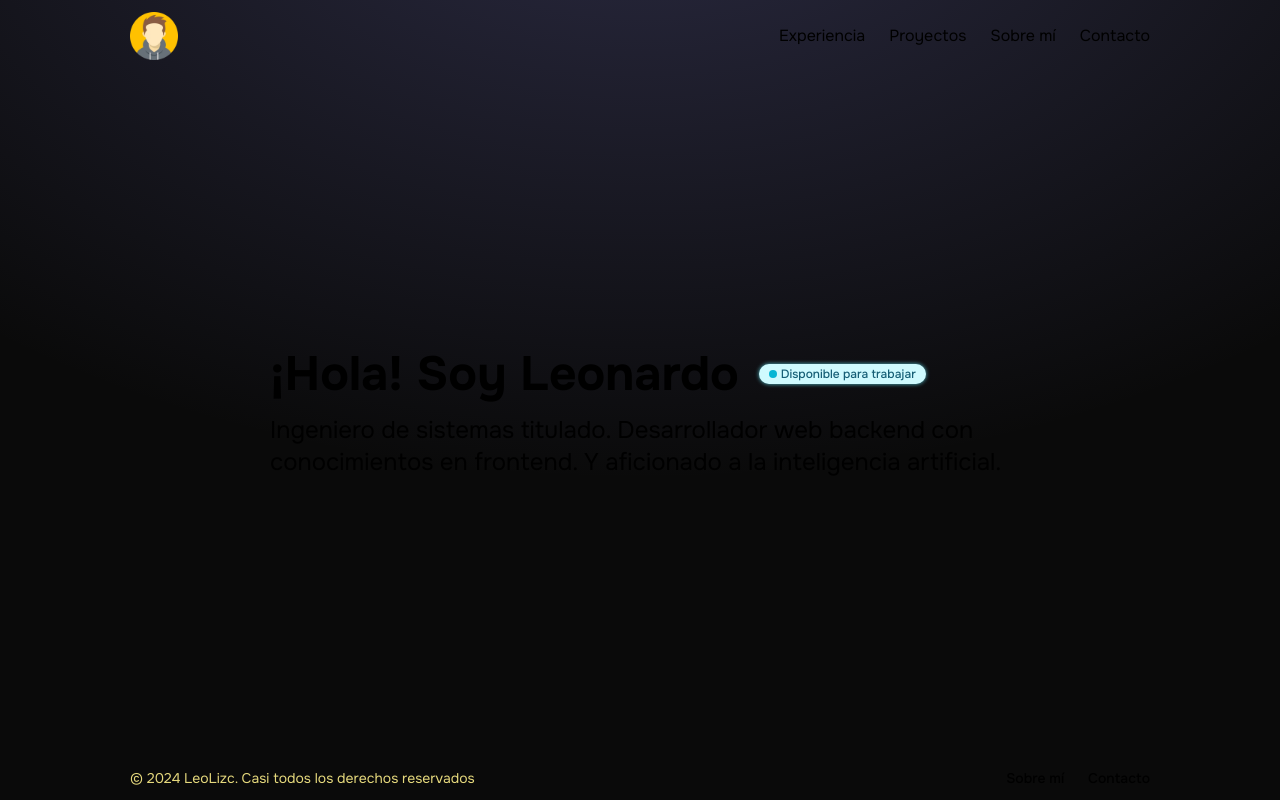
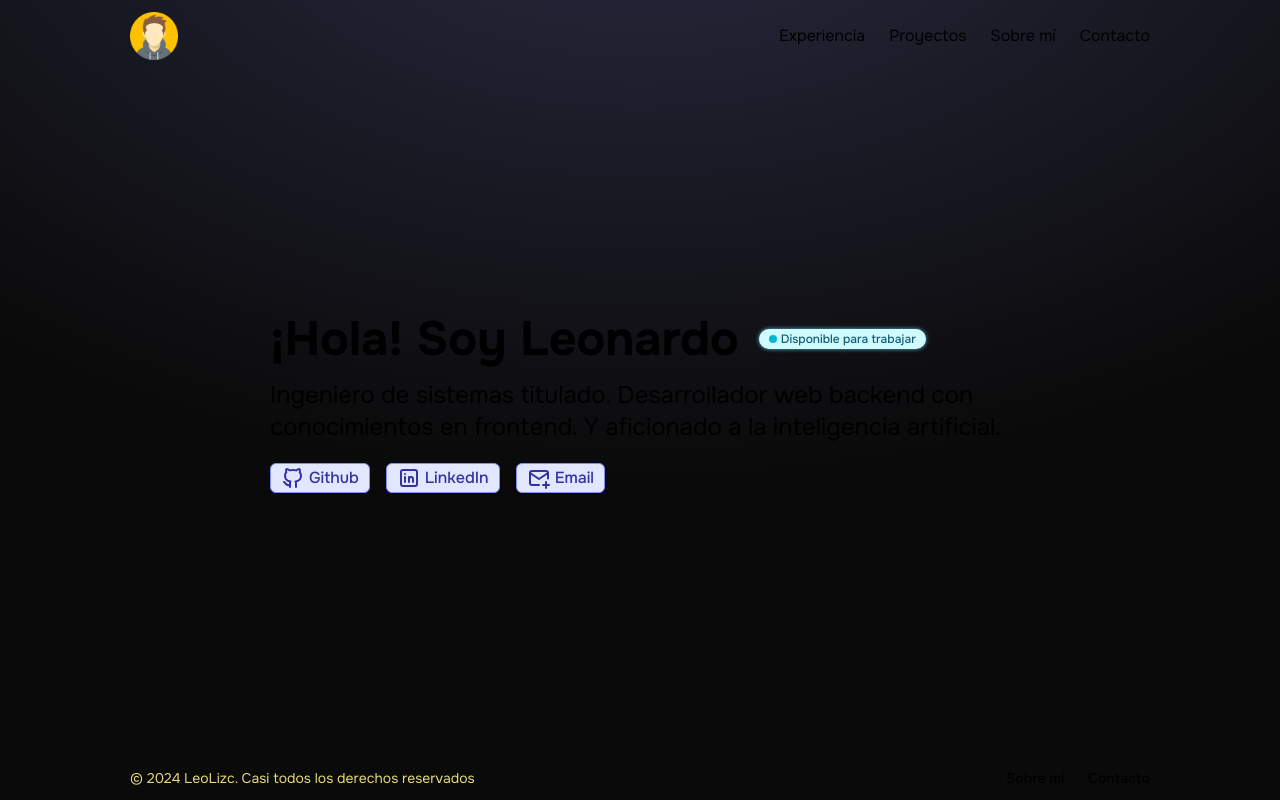
Before and after one commit to LeoLizc/leolizc.portfolio, a Next.js app: page / in a window 1280 px wide. Built offline with nearby package versions, Linux system fonts and the light colour scheme.

Commit message:
Add Badge component and social icons

```diff
--- a/src/app/page.tsx
+++ b/src/app/page.tsx
@@ -1,4 +1,5 @@
-// import Badge from '@/ui/components/badge';
+import Badge from '@/ui/components/badge';
+import { GithubIcon, LinkedInIcon, MailIcon } from '@/ui/components/icons';
 import Indicator from '@/ui/components/indicator';
 import SectionLayout from '@/ui/components/section-layout';
 
@@ -13,10 +14,21 @@ export default function Home() {
             Disponible para trabajar
           </Indicator>
         </h1>
-        <h2 className="text-2xl dark:text-sky-300">
+        <h2 className="text-2xl dark:text-sky-300 mb-5">
           Ingeniero de sistemas titulado. Desarrollador web backend con conocimientos en frontend.
           Y aficionado a la inteligencia artificial.
         </h2>
+        <nav className="flex my-5 gap-2">
+          <Badge text="Github" hiddenText="Leolizc" href="https://github.com/LeoLizc">
+            <GithubIcon />
+          </Badge>
+          <Badge text="LinkedIn" hiddenText="Leonardo Lizcano" href="https://www.linkedin.com/in/leonardo-lizcano-pinto0220/">
+            <LinkedInIcon />
+          </Badge>
+          <Badge text="Email" hiddenText="leolizcanop@gmail.com">
+            <MailIcon />
+          </Badge>
+        </nav>
       </SectionLayout>
     </main>
   );
--- a/src/ui/components/badge/badge.css
+++ b/src/ui/components/badge/badge.css
@@ -19,7 +19,7 @@
 
 .badge .hidden-text {
   position: relative;
-  display: inline-block;
+  display: flex;
   white-space: nowrap;
   text-align: left;
   overflow: hidden;
@@ -34,7 +34,6 @@
 }
 
 .badge .visible-text {
-  display: inline-block;
   width: 100%;
   white-space: nowrap;
 
--- a/src/ui/components/badge/index.tsx
+++ b/src/ui/components/badge/index.tsx
@@ -1,25 +1,31 @@
 import './badge.css';
 
 type BadgeProps = {
+  children?: React.ReactNode;
   text: string;
   hiddenText?: string;
+  href?: string;
 };
 
-export default function Badge({ text, hiddenText }: BadgeProps) {
-  const defClassName = 'bg-indigo-100 text-indigo-800 text-xs font-medium py-0.5 rounded dark:bg-gray-700 dark:text-indigo-400';
+export default function Badge({
+  text, hiddenText, href, children,
+}: BadgeProps) {
+  const defClassName = 'bg-indigo-100 text-indigo-800 text-s font-medium py-0.5 rounded-md dark:bg-gray-700 dark:text-indigo-300';
   const hiddenClassName = 'px-2.5 border border-indigo-400';
   return (
-    <div className="text-base badge me-2 pointer-events-[fill]">
-      <span className={`${defClassName} ${hiddenClassName} px-2.5 visible-text${hiddenText == null ? ' ' : ' animated'}`}>
+    <a href={href} target="_blank" rel="noopener noreferrer" className="text-base badge me-2 pointer-events-[fill]">
+      <span className={`${defClassName} ${hiddenClassName} px-2.5 visible-text${hiddenText == null ? ' ' : ' animated'} flex gap-1`}>
+        {children}
         {text}
       </span>
       {hiddenText && (
         <div className="hidden-text-container">
-          <span className={`${defClassName} hidden-text`}>
+          <span className={`${defClassName} hidden-text display-flex gap-1`}>
+            {/* {children} */}
             {hiddenText}
           </span>
         </div>
       )}
-    </div>
+    </a>
   );
 }
--- /dev/null
+++ b/src/ui/components/icons.tsx
@@ -0,0 +1,33 @@
+export function GithubIcon() {
+  return (
+    <svg xmlns="http://www.w3.org/2000/svg" className="icon icon-tabler icon-tabler-brand-github" width={24} height={24} viewBox="0 0 24 24" strokeWidth={2} stroke="currentColor" fill="none" strokeLinecap="round" strokeLinejoin="round">
+      <path stroke="none" d="M0 0h24v24H0z" fill="none" />
+      <path d="M9 19c-4.3 1.4 -4.3 -2.5 -6 -3m12 5v-3.5c0 -1 .1 -1.4 -.5 -2c2.8 -.3 5.5 -1.4 5.5 -6a4.6 4.6 0 0 0 -1.3 -3.2a4.2 4.2 0 0 0 -.1 -3.2s-1.1 -.3 -3.5 1.3a12.3 12.3 0 0 0 -6.2 0c-2.4 -1.6 -3.5 -1.3 -3.5 -1.3a4.2 4.2 0 0 0 -.1 3.2a4.6 4.6 0 0 0 -1.3 3.2c0 4.6 2.7 5.7 5.5 6c-.6 .6 -.6 1.2 -.5 2v3.5" />
+    </svg>
+  );
+}
+
+export function LinkedInIcon() {
+  return (
+    <svg xmlns="http://www.w3.org/2000/svg" className="icon icon-tabler icon-tabler-brand-linkedin" width={24} height={24} viewBox="0 0 24 24" strokeWidth={2} stroke="currentColor" fill="none" strokeLinecap="round" strokeLinejoin="round">
+      <path stroke="none" d="M0 0h24v24H0z" fill="none" />
+      <path d="M4 4m0 2a2 2 0 0 1 2 -2h12a2 2 0 0 1 2 2v12a2 2 0 0 1 -2 2h-12a2 2 0 0 1 -2 -2z" />
+      <path d="M8 11l0 5" />
+      <path d="M8 8l0 .01" />
+      <path d="M12 16l0 -5" />
+      <path d="M16 16v-3a2 2 0 0 0 -4 0" />
+    </svg>
+  );
+}
+
+export function MailIcon() {
+  return (
+    <svg xmlns="http://www.w3.org/2000/svg" className="icon icon-tabler icon-tabler-mail-plus" width={24} height={24} viewBox="0 0 24 24" strokeWidth={2} stroke="currentColor" fill="none" strokeLinecap="round" strokeLinejoin="round">
+      <path stroke="none" d="M0 0h24v24H0z" fill="none" />
+      <path d="M12 19h-7a2 2 0 0 1 -2 -2v-10a2 2 0 0 1 2 -2h14a2 2 0 0 1 2 2v5.5" />
+      <path d="M16 19h6" />
+      <path d="M19 16v6" />
+      <path d="M3 7l9 6l9 -6" />
+    </svg>
+  );
+}
--- a/tailwind.config.ts
+++ b/tailwind.config.ts
@@ -21,6 +21,7 @@ const config: Config = {
       },
     },
   },
+  // darkMode: 'class',
   plugins: [],
 };
 export default config;
```
